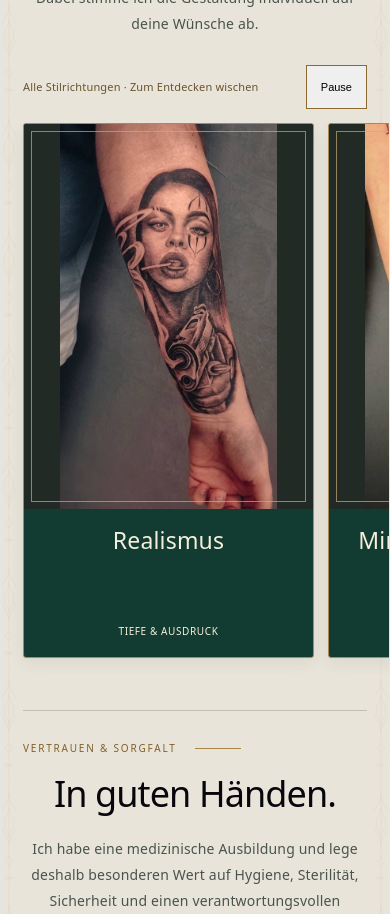
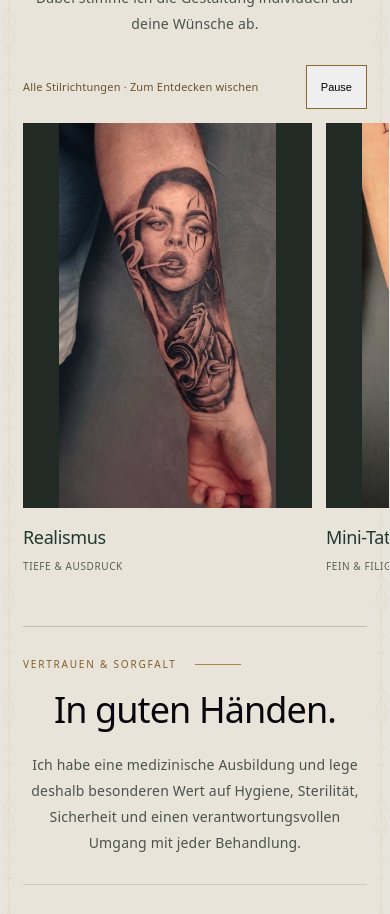
Before and after one commit to AnnaFillanna/dana-tattoo, a React (Vite) app: page /ueber-mich in a window 390 px wide. Shown: the part 1360-2274 px from the top of the page. Built offline with nearby package versions, Linux system fonts and the light colour scheme; the HTML template or start-up script is replaced by a standard one.

Commit message:
Fotokarten ohne Rahmen mit separaten klaren Beschriftungen gestalten

```diff
--- a/src/pages/AboutPage.module.scss
+++ b/src/pages/AboutPage.module.scss
@@ -34,11 +34,11 @@
 .pair section + section { padding-left: 40px; padding-right: 0; border-left: 1px solid #06282025; }
 .pair h2 { margin: 18px 0 22px; font-family: var(--font-heading); font-size: clamp(30px, 3.3vw, 44px); font-weight: 400; line-height: 1.08; letter-spacing: -.025em; }
 .specialties { list-style: none; display: grid; grid-template-columns: repeat(5, minmax(0, 1fr)); gap: 12px; padding: 0; margin: 40px 0 52px; }
-.specialties li { --card-bg: #123c31; background: var(--card-bg); color: #f6eedc; padding: 0; overflow: hidden; display: flex; flex-direction: column; align-items: center; text-align: center; border: 1px solid #a58b56; border-radius: 3px; box-shadow: 0 5px 16px #23392b12; }
+.specialties li { min-width: 0; padding: 0; display: flex; flex-direction: column; color: #20382f; text-align: left; }
 .stylePhoto { display: block; width: 100%; aspect-ratio: 9 / 16; object-fit: contain; background: #222a26; }
-.styleCaption { width: 100%; flex: 1; padding: 20px 12px; display: flex; flex-direction: column; align-items: center; justify-content: space-between; gap: 12px; }
-.styleName { font-family: var(--font-heading); font-size: 26px; font-weight: 500; line-height: 1.15; }
-.styleDetail { font-size: 10px; letter-spacing: .06em; line-height: 1.6; text-transform: uppercase; }
+.styleCaption { width: 100%; padding: 18px 0 0; display: flex; flex-direction: column; align-items: flex-start; gap: 7px; }
+.styleName { font-family: inherit; font-size: 16px; font-weight: 500; line-height: 1.5; letter-spacing: -.02em; }
+.styleDetail { color: #586159; font-size: 10px; letter-spacing: .06em; line-height: 1.6; text-transform: uppercase; }
 .values { list-style: none; display: grid; grid-template-columns: repeat(5, minmax(0, 1fr)); gap: 14px; margin: 42px 0 0; padding: 0; }
 .values li { position: relative; padding: 28px 12px 24px; text-align: center; border: 1px solid #ab9464; background: linear-gradient(145deg, #f7f2e8, #ded6c5); box-shadow: 0 6px 18px #26372a0a; }
 .values li::before { content: ''; position: absolute; inset: 5px; border: 1px solid #ab946435; pointer-events: none; }
@@ -52,7 +52,7 @@
   .pair section + section { padding-left: 24px; }
   .specialties { grid-template-columns: repeat(3, minmax(0, 1fr)); gap: 12px; }
 
-  .styleName { font-size: 22px; }
+  .styleName { font-size: 16px; }
   .values { grid-template-columns: repeat(3, minmax(0, 1fr)); }
 }
 @media (max-width: 600px) {
@@ -79,11 +79,10 @@
   .specialties li { flex: 0 0 84%; scroll-snap-align: start; scroll-snap-stop: always; }
   .swipeHint { display: block; margin-top: 28px; font-size: 11px; line-height: 1.6; color: #69532d; }
   .stylePhoto, .piercingFrame { aspect-ratio: 3 / 4; }
-  .styleCaption { min-height: 112px; }
 
-  .styleCaption { padding: 18px 10px; }
+  .styleCaption { padding: 16px 0 0; }
 
-  .styleName { font-size: 23px; }
+  .styleName { font-size: 18px; }
   .values { grid-template-columns: repeat(2, minmax(0, 1fr)); gap: 12px; margin-top: 32px; }
   .values li:last-child { grid-column: 1 / -1; }
 }
@@ -93,7 +92,6 @@
 .introduction h1 em { color: #426342; }
 
 .specialties li > div:first-child { width: 100%; position: relative; }
-.specialties li > div:first-child::after { content: ""; position: absolute; inset: 7px; border: 1px solid #c6ad75b3; pointer-events: none; }
 .piercingFrame { aspect-ratio: 9 / 16; overflow: hidden; }
 .piercingFrame .stylePhoto { height: 100%; object-fit: cover; object-position: center; transform: scale(1.045); }
 
```
